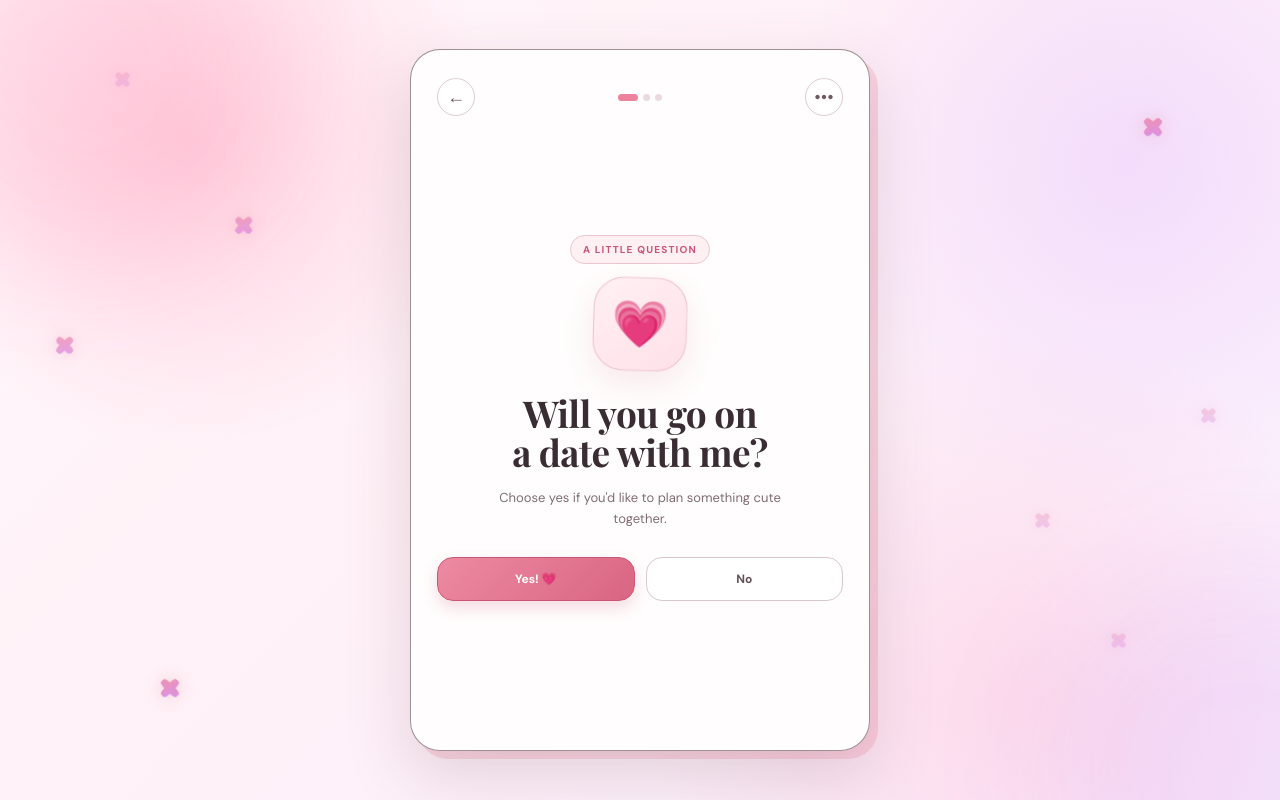
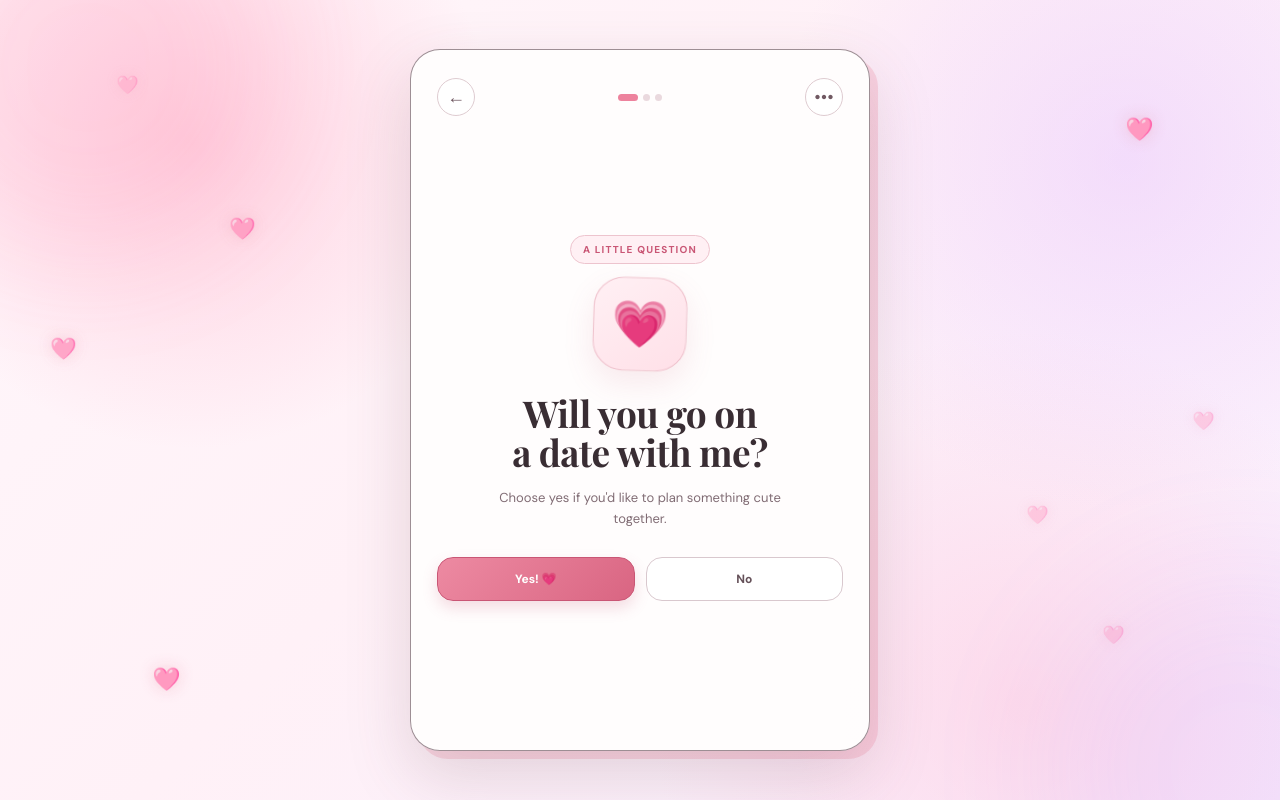
Before and after one commit to VPSS-Company/Date-planner, a plain HTML site: page index.html in a window 1280 px wide. Drawn offline with nearby package versions, Linux system fonts and the light colour scheme.

Commit message:
Replace stars with hearts and update animations
Updated star animation and replaced stars with hearts in the background. Removed unused comments and adjusted styles for improved aesthetics.

```diff
--- a/index.html
+++ b/index.html
@@ -70,7 +70,7 @@ body::after{
   to{transform:translate3d(22px,18px,0) scale(1.12)}
 }
 
-/* Cute four-point stars */
+/* Floating Pink Hearts Background */
 .stars{
   position:fixed;
   inset:0;
@@ -80,45 +80,34 @@ body::after{
 
 .star{
   position:absolute;
-  width:15px;
-  height:15px;
-  transform:rotate(45deg);
+  font-size: 20px;
   opacity:.72;
   animation:starFloat 5s ease-in-out infinite;
   filter:drop-shadow(0 0 7px rgba(233,154,174,.45));
 }
 
-.star::before,
-.star::after{
-  content:"";
-  position:absolute;
-  inset:4px;
-  background:linear-gradient(135deg,#ef8da8,#d98be9);
-  border-radius:2px;
-}
-
 .star::before{
-  transform:scaleX(2.7);
+  content: "🩷";
 }
 
 .star::after{
-  transform:scaleY(2.7);
+  display: none;
 }
 
-.star:nth-child(1){top:9%;left:9%;transform:rotate(45deg) scale(.7)}
-.star:nth-child(2){top:16%;right:10%;transform:rotate(45deg) scale(1.05)}
-.star:nth-child(3){top:43%;left:4%;transform:rotate(45deg) scale(.55)}
-.star:nth-child(4){top:51%;right:5%;transform:rotate(45deg) scale(.75)}
-.star:nth-child(5){bottom:12%;left:12%;transform:rotate(45deg) scale(1)}
-.star:nth-child(6){bottom:19%;right:12%;transform:rotate(45deg) scale(.55)}
-.star:nth-child(7){top:28%;left:18%;transform:rotate(45deg) scale(.42)}
-.star:nth-child(8){bottom:34%;right:18%;transform:rotate(45deg) scale(.45)}
+.star:nth-child(1){top:9%;left:9%;transform:scale(.7)}
+.star:nth-child(2){top:16%;right:10%;transform:scale(1.05)}
+.star:nth-child(3){top:43%;left:4%;transform:scale(.55)}
+.star:nth-child(4){top:51%;right:5%;transform:scale(.75)}
+.star:nth-child(5){bottom:12%;left:12%;transform:scale(1)}
+.star:nth-child(6){bottom:19%;right:12%;transform:scale(.55)}
+.star:nth-child(7){top:28%;left:18%;transform:scale(.42)}
+.star:nth-child(8){bottom:34%;right:18%;transform:scale(.45)}
 .star:nth-child(2),.star:nth-child(5){animation-delay:-2s}
 .star:nth-child(3),.star:nth-child(7){animation-delay:-3.5s}
 
 @keyframes starFloat{
-  0%,100%{opacity:.38;transform:rotate(45deg) translateY(0) scale(.9)}
-  50%{opacity:1;transform:rotate(45deg) translateY(-13px) scale(1.16)}
+  0%,100%{opacity:.38;transform:translateY(0) scale(.9)}
+  50%{opacity:1;transform:translateY(-13px) scale(1.16)}
 }
 
 .app{
@@ -227,14 +216,10 @@ body::after{
   animation:float 3s ease-in-out infinite;
 }
 
-
-
 @keyframes float{
   0%,100%{transform:translateY(0) rotate(-2deg) scale(1)}
   50%{transform:translateY(-9px) rotate(3deg) scale(1.055)}
 }
-
-
 
 h1,h2{
   margin:0;
@@ -438,7 +423,6 @@ input:focus{
 .summary-row:last-child{border-bottom:0}
 .summary-row span{color:var(--muted)}
 .summary-row strong{text-align:right}
-
 
 /* Polished date + time picker */
 .date-picker-card{
@@ -682,17 +666,6 @@ input:focus{
 </main>
 
 <script>
-
-
-
-/*
-  WEB3FORMS
-  Replace the value below with YOUR Web3Forms access key.
-  Nothing about Web3Forms is shown in the webpage interface.
-*/
-
-
-
 const WEB3FORMS_ACCESS_KEY = "d7d46b17-5c8f-4252-ae3a-02dc3c30e5de";
 
 let currentScreen = "welcome";
@@ -722,9 +695,6 @@ function goBack(){
   }
 }
 
-
-
-
 function startPlanning(){
   historyStack = ["welcome"];
   showScreen("activity", false);
@@ -740,13 +710,10 @@ function handleNo(){
   }else if(noClicks === 2){
     button.textContent = "Are you sure?";
   }else{
-    // Final playful state: the No button stops changing.
     button.textContent = "Error 404: no option left";
     noClicks = 3;
   }
 }
-
-
 
 function selectActivity(button){
   document.querySelectorAll(".choice").forEach(c => c.classList.remove("selected"));
@@ -777,8 +744,6 @@ function confirmDate(){
     return;
   }
 
-
-
   document.getElementById("summaryActivity").textContent = selectedActivity;
   document.getElementById("summaryDate").textContent = formatDate(date);
   document.getElementById("summaryTime").textContent = formatTime(time);
@@ -795,8 +760,6 @@ function formatDate(value){
   });
 }
 
-
-
 function formatTime(value){
   const [hours,minutes] = value.split(":");
   const d = new Date();
@@ -808,19 +771,6 @@ function formatTime(value){
 }
 
 async function sendSelection(activity,date,time){
-
-
-
-
-
-  /*
-    Web3Forms sends this submission directly to the email
-    associated with the access key. No Web3Forms controls are
-    displayed to the person using the page.
-  */
-
-
-
   const message = [
     "New date selection 💗",
     "",
@@ -839,14 +789,6 @@ async function sendSelection(activity,date,time){
     message: message,
     botcheck: ""
   };
-
-
-
-  /*
-    Show the result immediately for a smooth experience.
-    The request runs in the background.
-  */
-
 
   historyStack = [];
   showScreen("success", false);
@@ -876,9 +818,6 @@ async function sendSelection(activity,date,time){
   }
 }
 
-
-
-
 function restart(){
   selectedActivity = "";
   historyStack = [];
@@ -899,8 +838,6 @@ function restart(){
   showScreen("welcome", false);
 }
 
-
-
 /* Custom mobile-friendly date + time picker */
 const dateInput = document.getElementById("dateInput");
 const timeInput = document.getElementById("timeInput");
@@ -917,8 +854,6 @@ function isoDate(date){
     String(date.getMonth()+1).padStart(2,"0") + "-" +
     String(date.getDate()).padStart(2,"0");
 }
-
-
 
 function buildDateStrip(){
   dateStrip.innerHTML = "";
@@ -955,8 +890,6 @@ function selectDate(button, date){
     date.toLocaleDateString(undefined,{month:"short",day:"numeric"});
 }
 
-
-
 const timeOptions = [
   ["10:00","10:00 AM"],
   ["12:00","12:00 PM"],
@@ -968,7 +901,6 @@ const timeOptions = [
 
 function buildTimeGrid(){
   timeGrid.innerHTML = "";
-
 
   timeOptions.forEach(([value,label]) => {
     const button = document.createElement("button");
@@ -987,14 +919,9 @@ function buildTimeGrid(){
   });
 }
 
-
 buildDateStrip();
-
 buildTimeGrid();
-
 </script>
 
 </body>
-
-
 </html>
```
